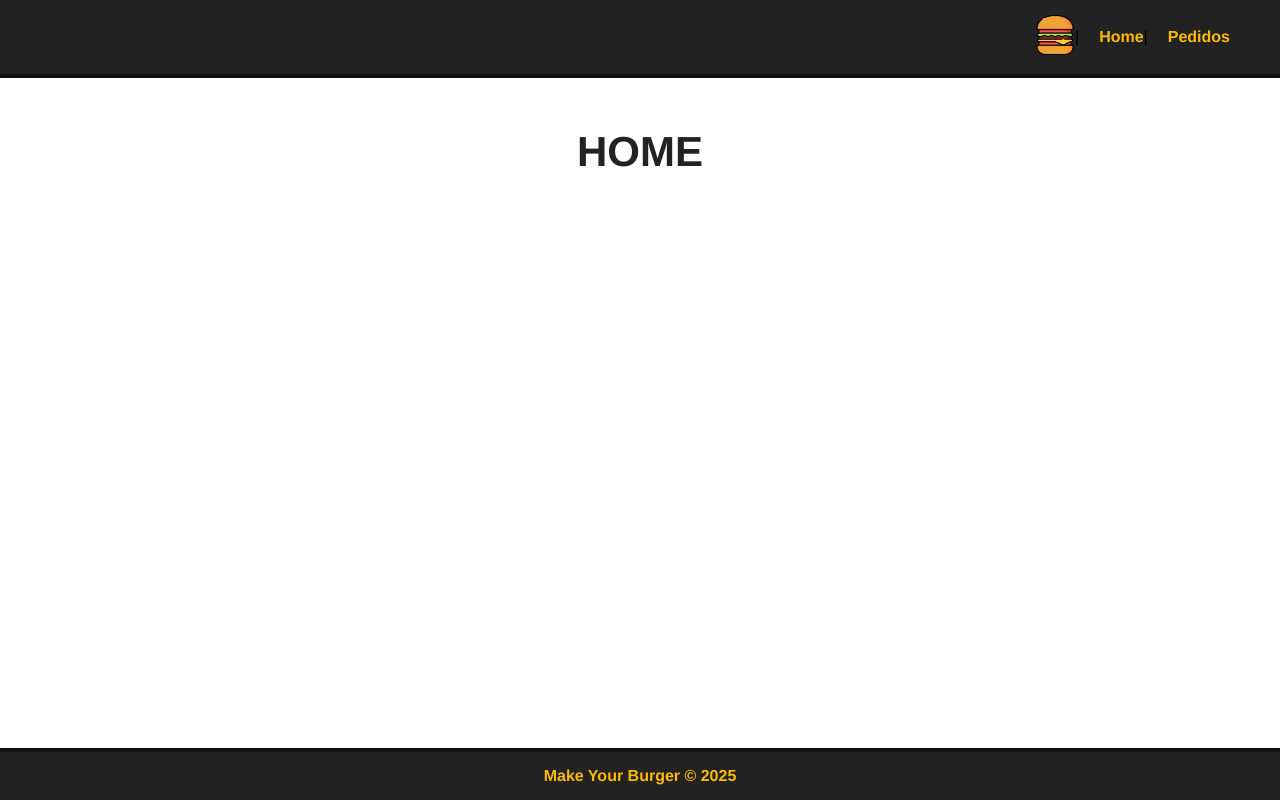
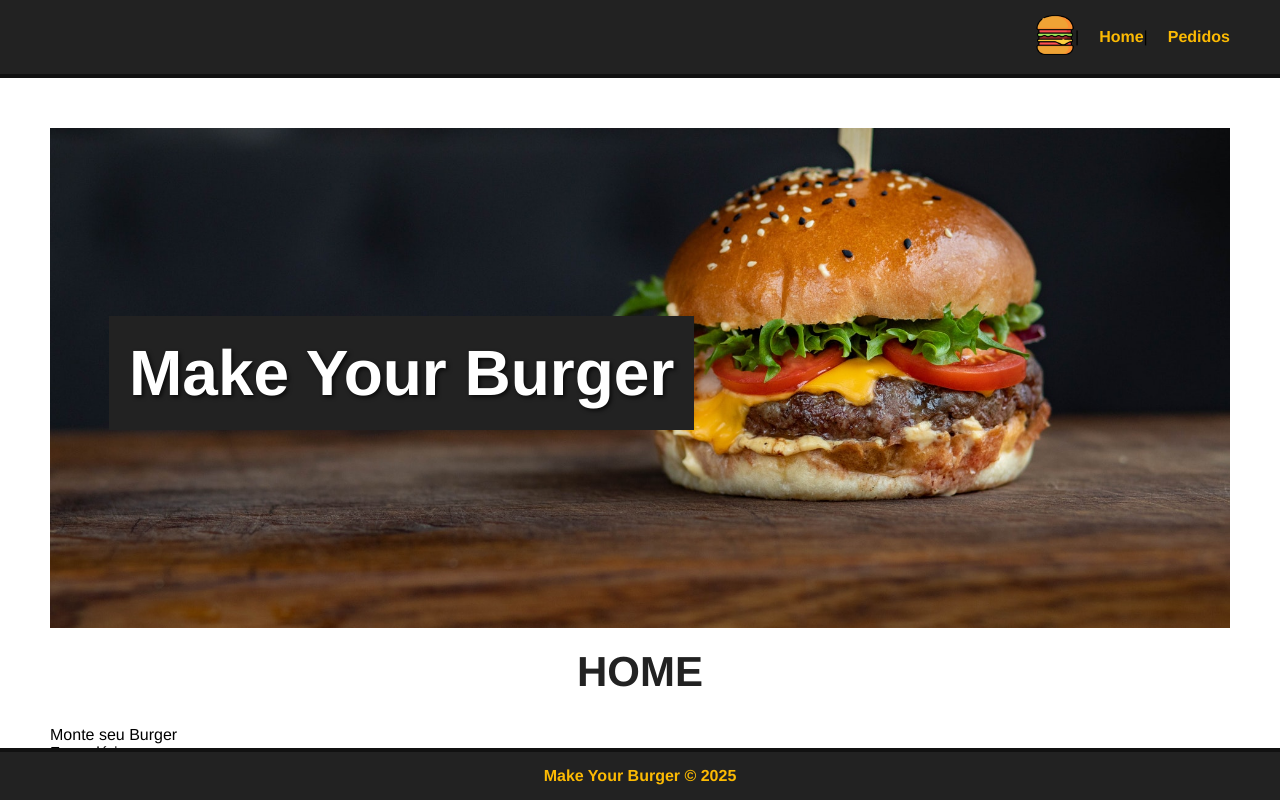
Before and after one commit to lazarojoabe/make_your_burger, a Vue app: page / in a window 1280 px wide. Built offline with nearby package versions, Linux system fonts and the light colour scheme.

Commit message:
Banner implementado

```diff
--- a/src/App.vue
+++ b/src/App.vue
@@ -34,6 +34,7 @@
     margin: 50px;
     min-height: 250px;
   }
+
   h1{
     text-align: center;
     margin-top: 20px;
--- /dev/null
+++ b/src/components/Banner.vue
@@ -0,0 +1,30 @@
+<template>
+    <div id="main-banner">
+        <h1>Make Your Burger</h1>
+    </div>
+</template>
+<script>
+    export default {
+        name: "Banner"
+    }
+</script>
+<style scoped>
+    #main-banner {
+        background-image: url('/public/img/burger.jpg');
+        background-position: 0 -250px;
+        background-size: cover;
+        height: 500px;
+        display: flex;
+        align-items: center;
+        justify-content: flex-start;
+    }
+    #main-banner h1 {
+        color: white;
+        font-size: 4rem;
+        margin-left: 5%;
+        text-shadow: 2px 2px 4px rgba(0, 0, 0, 0.7);
+        text-align: center;
+        background-color: #222;
+        padding: 20px;
+    }
+</style>
--- a/src/views/Home.vue
+++ b/src/views/Home.vue
@@ -1,9 +1,19 @@
 <template>
   <div class="main-container">
+    <Banner />
     <h1>HOME</h1>
+    <p>Monte seu Burger</p>
+    <p>Formulário</p>
+
   </div>
 </template>
 
 <script>
-
+  import Banner from "@/components/Banner.vue";
+  export default {
+    name: "Home",
+    components: {
+      Banner,
+    },
+  };
 </script>
```
